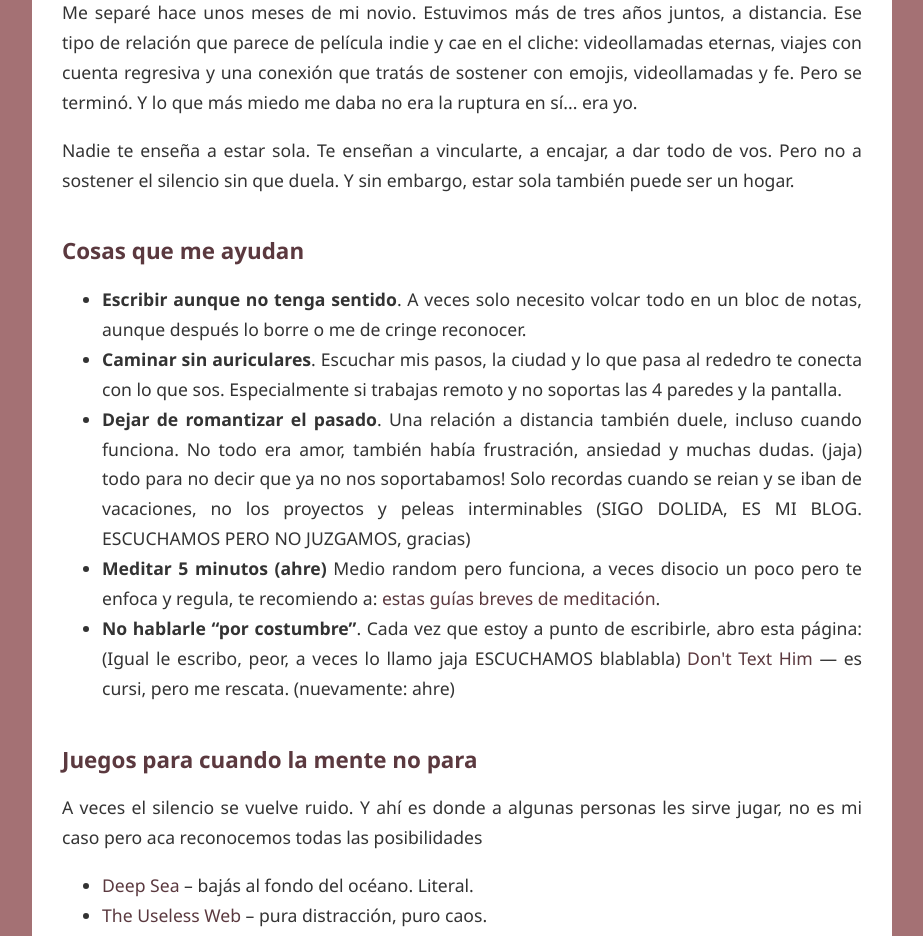
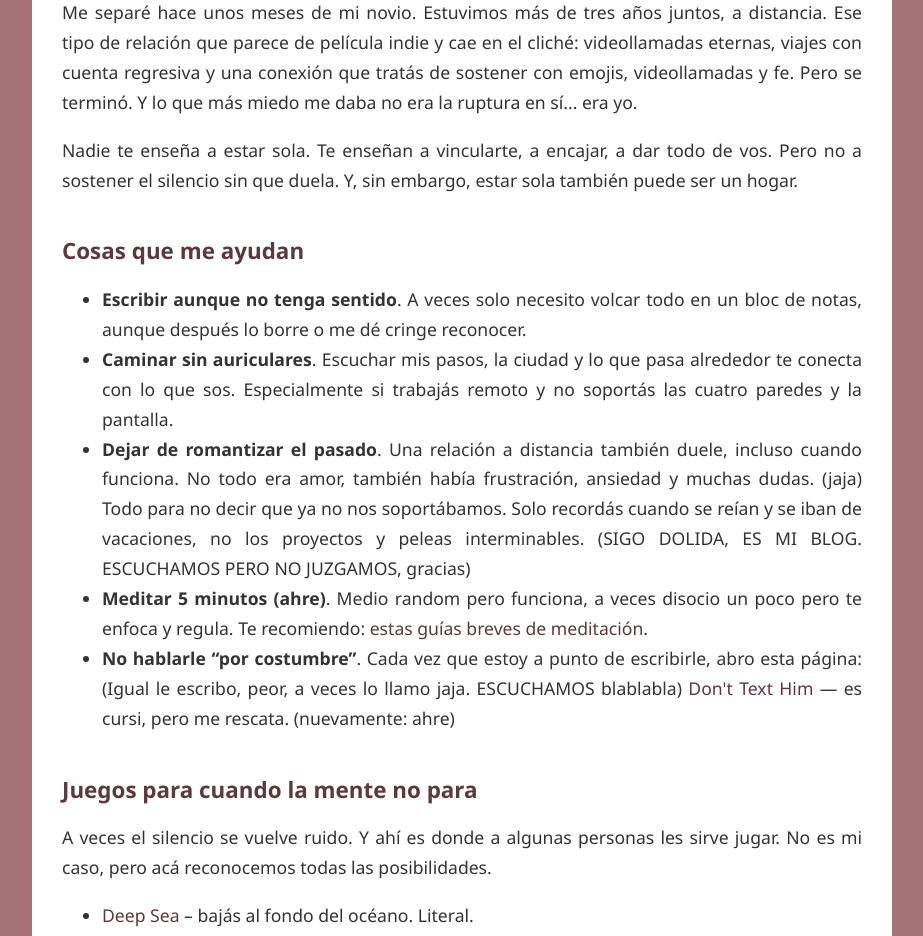
Before and after one commit to amaci003/blog-ddw-uade, a React (Create React App) app: page /#/blog/5 in a window 1280 px wide. Shown: the part 180-1116 px from the top of the page, without its empty margins (178-1101 px from the left). Built offline with nearby package versions, Linux system fonts and the light colour scheme.

Commit message:
correccion falras de ortografia

```diff
--- a/src/blogs/CuartoBlog.jsx
+++ b/src/blogs/CuartoBlog.jsx
@@ -19,7 +19,7 @@ const CuartoBlog = () => {
         <h2 className="blog-subtitle">Canción de hoy: Planeando el tiempo</h2>
 
         <p className="blog-text">
-          Esta semana no tengo ganas de contar anecdotas o algo extenso para pensar. Hoy les dejo esta cancion que no me puedo sacar de la cabeza</p>
+          Esta semana no tengo ganas de contar anécdotas o algo extenso para pensar. Hoy les dejo esta canción que no me puedo sacar de la cabeza</p>
         <div style={{ display: 'flex', justifyContent: 'center', margin: '30px 0' }}>
           <iframe
             width="560"
--- a/src/blogs/QuintoBlog.jsx
+++ b/src/blogs/QuintoBlog.jsx
@@ -10,34 +10,33 @@ const QuintoBlog = () => {
   const navigate = useNavigate();
   return (
     <>
-
-      <div style={{ backgroundColor: '#a47174	', minHeight: '100vh' }}>
+      <div style={{ backgroundColor: '#a47174', minHeight: '100vh' }}>
         <NavBar />
 
         <div className="div-contenedorBis">
           <h1 className="blog-title">Estar sola (y no morir en el intento)</h1>
 
           <p className="blog-text">
-            Me separé hace unos meses de mi novio. Estuvimos más de tres años juntos, a distancia. Ese tipo de relación que parece de película indie y cae en el cliche: videollamadas eternas, viajes con cuenta regresiva y una conexión que tratás de sostener con emojis, videollamadas y fe. Pero se terminó. Y lo que más miedo me daba no era la ruptura en sí... era yo.
+            Me separé hace unos meses de mi novio. Estuvimos más de tres años juntos, a distancia. Ese tipo de relación que parece de película indie y cae en el cliché: videollamadas eternas, viajes con cuenta regresiva y una conexión que tratás de sostener con emojis, videollamadas y fe. Pero se terminó. Y lo que más miedo me daba no era la ruptura en sí... era yo.
           </p>
 
           <p className="blog-text">
-            Nadie te enseña a estar sola. Te enseñan a vincularte, a encajar, a dar todo de vos. Pero no a sostener el silencio sin que duela. Y sin embargo, estar sola también puede ser un hogar.
+            Nadie te enseña a estar sola. Te enseñan a vincularte, a encajar, a dar todo de vos. Pero no a sostener el silencio sin que duela. Y, sin embargo, estar sola también puede ser un hogar.
           </p>
 
           <h2 className="blog-subtitle">Cosas que me ayudan</h2>
 
           <ul className="blog-text">
-            <li><strong>Escribir aunque no tenga sentido</strong>. A veces solo necesito volcar todo en un bloc de notas, aunque después lo borre o me de cringe reconocer.</li>
-            <li><strong>Caminar sin auriculares</strong>. Escuchar mis pasos, la ciudad y lo que pasa al rededro te conecta con lo que sos. Especialmente si trabajas remoto y no soportas las 4 paredes y la pantalla.</li>
-            <li><strong>Dejar de romantizar el pasado</strong>. Una relación a distancia también duele, incluso cuando funciona. No todo era amor, también había frustración, ansiedad y muchas dudas. (jaja) todo para no decir que ya no nos soportabamos! Solo recordas cuando se reian y se iban de vacaciones, no los proyectos y peleas interminables (SIGO DOLIDA, ES MI BLOG. ESCUCHAMOS PERO NO JUZGAMOS, gracias)</li>
-            <li><strong>Meditar 5 minutos (ahre)</strong> Medio random pero funciona, a veces disocio un poco pero te enfoca y regula, te recomiendo a: <a href="https://www.youtube.com/playlist?list=PLS2RRDvDmjhQ4r9vI3ydlDF9YcpdXN38G" target="_blank" rel="noopener noreferrer">estas guías breves de meditación</a>.</li>
-            <li><strong>No hablarle “por costumbre”</strong>. Cada vez que estoy a punto de escribirle, abro esta página: (Igual le escribo, peor, a veces lo llamo jaja ESCUCHAMOS blablabla) <a href="https://donttexthim.com/" target="_blank" rel="noopener noreferrer">Don't Text Him</a> — es cursi, pero me rescata. (nuevamente: ahre)</li>
+            <li><strong>Escribir aunque no tenga sentido</strong>. A veces solo necesito volcar todo en un bloc de notas, aunque después lo borre o me dé cringe reconocer.</li>
+            <li><strong>Caminar sin auriculares</strong>. Escuchar mis pasos, la ciudad y lo que pasa alrededor te conecta con lo que sos. Especialmente si trabajás remoto y no soportás las cuatro paredes y la pantalla.</li>
+            <li><strong>Dejar de romantizar el pasado</strong>. Una relación a distancia también duele, incluso cuando funciona. No todo era amor, también había frustración, ansiedad y muchas dudas. (jaja) Todo para no decir que ya no nos soportábamos. Solo recordás cuando se reían y se iban de vacaciones, no los proyectos y peleas interminables. (SIGO DOLIDA, ES MI BLOG. ESCUCHAMOS PERO NO JUZGAMOS, gracias)</li>
+            <li><strong>Meditar 5 minutos (ahre)</strong>. Medio random pero funciona, a veces disocio un poco pero te enfoca y regula. Te recomiendo: <a href="https://www.youtube.com/playlist?list=PLS2RRDvDmjhQ4r9vI3ydlDF9YcpdXN38G" target="_blank" rel="noopener noreferrer">estas guías breves de meditación</a>.</li>
+            <li><strong>No hablarle “por costumbre”</strong>. Cada vez que estoy a punto de escribirle, abro esta página: (Igual le escribo, peor, a veces lo llamo jaja. ESCUCHAMOS blablabla) <a href="https://donttexthim.com/" target="_blank" rel="noopener noreferrer">Don't Text Him</a> — es cursi, pero me rescata. (nuevamente: ahre)</li>
           </ul>
 
           <h2 className="blog-subtitle">Juegos para cuando la mente no para</h2>
           <p className="blog-text">
-            A veces el silencio se vuelve ruido. Y ahí es donde a algunas personas les sirve jugar, no es mi caso pero aca reconocemos todas las posibilidades
+            A veces el silencio se vuelve ruido. Y ahí es donde a algunas personas les sirve jugar. No es mi caso, pero acá reconocemos todas las posibilidades.
           </p>
           <ul className="blog-text">
             <li><a href="https://neal.fun/deep-sea/" target="_blank" rel="noopener noreferrer">Deep Sea</a> – bajás al fondo del océano. Literal.</li>
@@ -65,7 +64,6 @@ const QuintoBlog = () => {
           </div>
         </div>
       </div>
-
     </>
   );
 };
--- a/src/blogs/SextoBlog.jsx
+++ b/src/blogs/SextoBlog.jsx
@@ -16,7 +16,7 @@ const SextoBlog = () => {
         <h1 className="blog-title">Ser mujer y tecnología</h1>
 
         <p className="blog-text">
-          Desde que empecé en el mundo tech, me encontré con muchos desafíos… y muchas sorpresas. Formo parte de un equipo en el que soy la única mujer y también la más joven. No lo digo como queja, sino como dato curioso que, con el tiempo, se volvio mi reflexion diaria, me di cuenta que me intimidaba hablar en reuniones o chats de trabajo por la vision que puedan tener de mi.
+          Desde que empecé en el mundo tech, me encontré con muchos desafíos… y muchas sorpresas. Formo parte de un equipo en el que soy la única mujer y también la más joven. No lo digo como queja, sino como dato curioso que, con el tiempo, se volvió mi reflexión diaria. Me di cuenta de que me intimidaba hablar en reuniones o chats de trabajo por la visión que puedan tener de mí.
         </p>
 
         <p className="blog-text">
--- a/src/blogs/TercerBlog.jsx
+++ b/src/blogs/TercerBlog.jsx
@@ -25,23 +25,23 @@ const TercerBlog = () => {
 
         <h2 className="blog-subtitle">1. Guardaparques en la Patagonia</h2>
         <p className="blog-text">
-          Nada de deploys o bugs, estaria todo el dia respirando y viendo naturaleza</p>
+          Nada de deploys o bugs, estaría todo el día respirando y viendo naturaleza</p>
 
         <h2 className="blog-subtitle">2. Trabajadora de un museo antiguo en Italia</h2>
         <p className="blog-text">
-          En vez de GitHub, podria haber nacido en Italia y estaria dando clases de historia por ahi</p>
+          En vez de GitHub, podría haber nacido en Italia y estaría dando clases de historia por ahí</p>
 
         <h2 className="blog-subtitle">3. Profe de ceramica en Chapadmalal</h2>
         <p className="blog-text">
-          Sin deadlines, solo arcilla, fuego y formas imperfectas, cada tanto algun dev nomade digital se acercaria a vivir la experiencia y le diria q no entiendo nada y que nunca entraria en algo asi</p>
+          Sin deadlines, solo arcilla, fuego y formas imperfectas, cada tanto algun dev nómade digital se acercaría a vivir la experiencia y le diría que no entiendo nada y que nunca entraría en algo así</p>
 
         <h2 className="blog-subtitle">4. Tarotista en ferias </h2>
         <p className="blog-text">
-          Cambiaría las funciones por intuición. No niego ni afirmo que en mi vida actual SI tiro las cartas... pero podria vivir de esto?
+          Cambiaría las funciones por intuición. No niego ni afirmo que en mi vida actual SI tiro las cartas... pero podría vivir de esto?
         </p>
 
         <p className="blog-text">
-          Pero bueno... aca estoy, actualizando mi blog de tecnologia, si eventualmente vuelvo a nacer o me echan drasticamente ya saben donde buscarme (En la Patagonia tirando las cartas en ferias dando clases de ceramica a nomades digitales)
+          Pero bueno... acá estoy, actualizando mi blog de tecnología, si eventualmente vuelvo a nacer o me echan drasticamente ya saben donde buscarme (En la Patagonia tirando las cartas en ferias dando clases de cerámica a nómades digitales)
         </p>
 
         <div style={{ display: 'flex', justifyContent: 'center', marginTop: '40px' }}>
@@ -54,7 +54,7 @@ const TercerBlog = () => {
         </div>
 
         <div className="blog-footer">
-          Escribí este blog para recordarme que los sueños no compilan solos. A veces hay que salirse del sistema. O algo asi.
+          Escribí este blog para recordarme que los sueños no compilan solos. A veces hay que salirse del sistema. O algo así.
         </div>
       </div>
     </>
```
Lines whose indentation alone changed are shown as unchanged.
